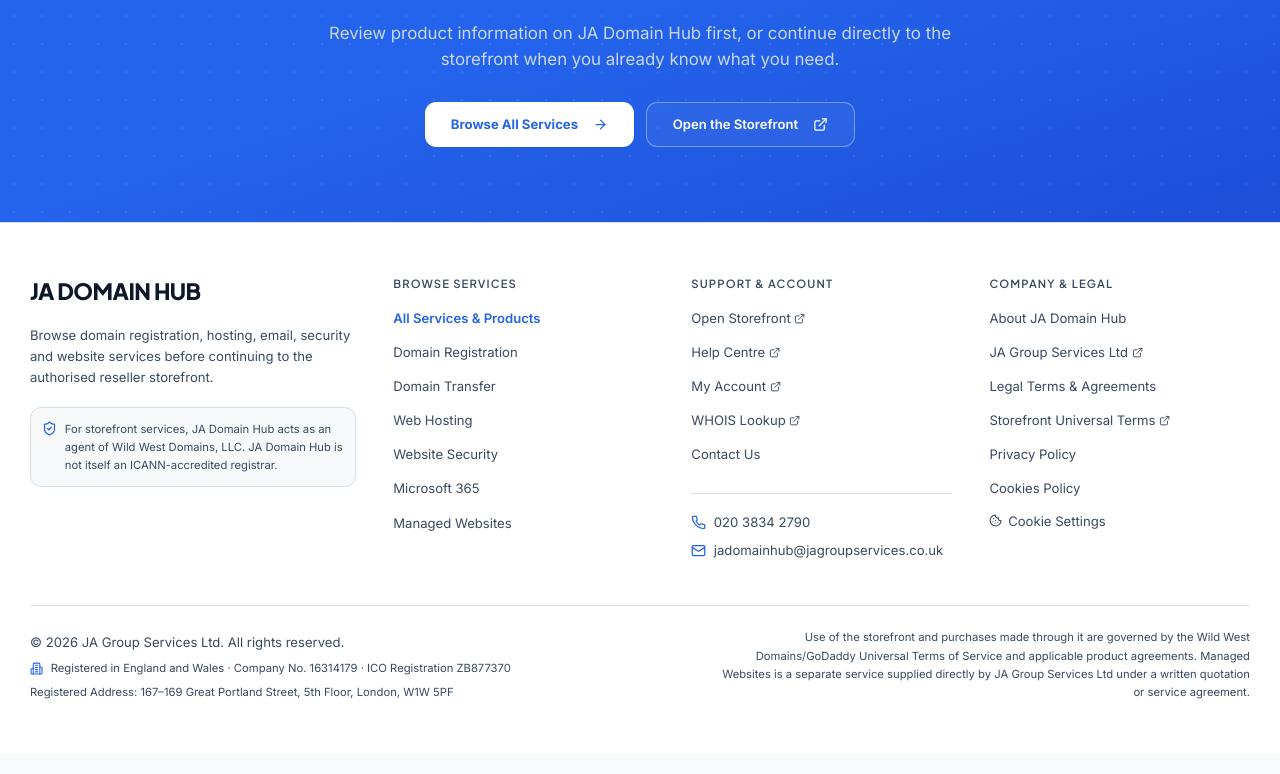
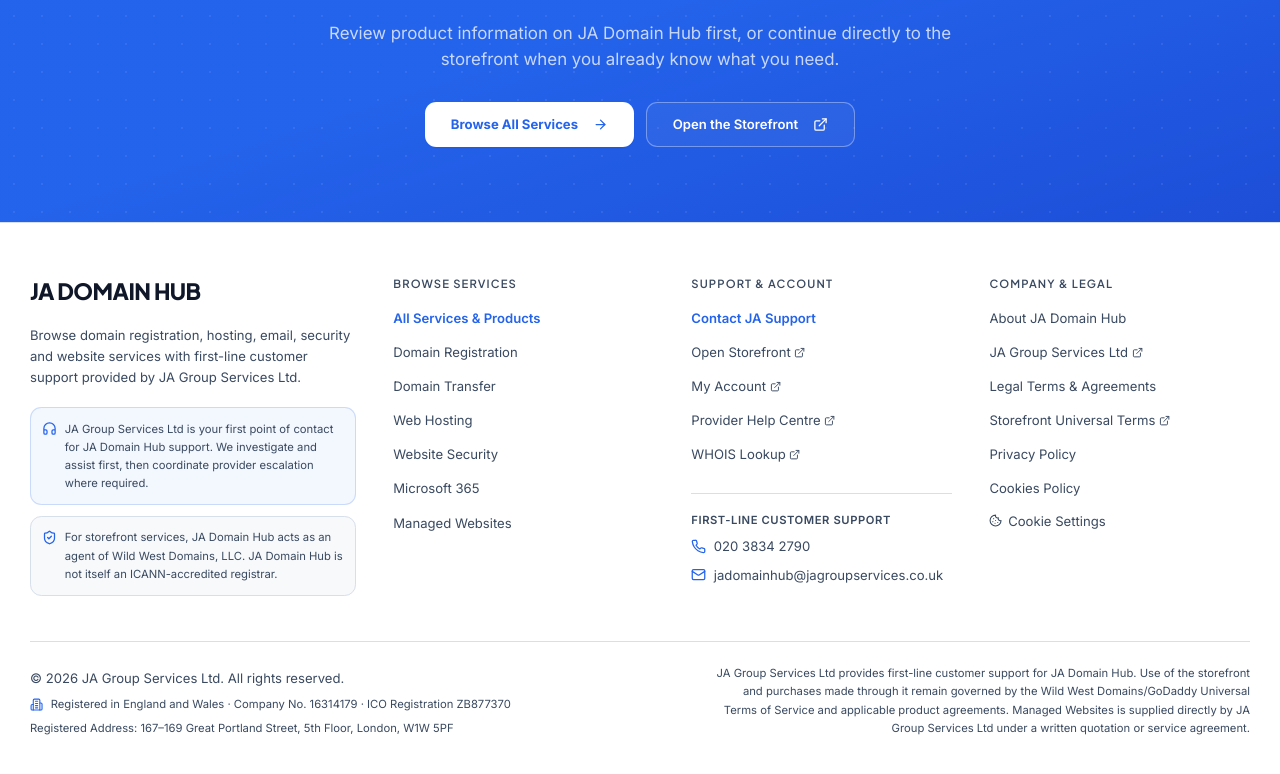
Before and after one commit to alfiemurray03/jadomainhub, a React (Vite) app: page / in a window 1280 px wide. Shown: the part 2885-3659 px from the top of the page. Built offline with nearby package versions, Linux system fonts and the light colour scheme; no server answers.

Commit message:
Make JA Group Services the primary support route in the footer

```diff
--- a/src/layouts/parts/Footer.tsx
+++ b/src/layouts/parts/Footer.tsx
@@ -1,4 +1,4 @@
-import { Building2, Cookie, ExternalLink, Mail, Phone, ShieldCheck } from 'lucide-react';
+import { Building2, Cookie, ExternalLink, Headphones, Mail, Phone, ShieldCheck } from 'lucide-react';
 
 const linkClass = 'text-sm text-muted-foreground transition-colors hover:text-foreground';
 const storefrontTermsUrl =
@@ -19,10 +19,17 @@
             </a>
 
             <p className="max-w-sm text-sm leading-relaxed text-muted-foreground">
-              Browse domain registration, hosting, email, security and website services before continuing to the authorised reseller storefront.
+              Browse domain registration, hosting, email, security and website services with first-line customer support provided by JA Group Services Ltd.
             </p>
 
-            <div className="mt-5 flex items-start gap-2 rounded-xl border border-border bg-muted/40 p-3 text-xs leading-relaxed text-muted-foreground">
+            <div className="mt-5 flex items-start gap-2 rounded-xl border border-primary/20 bg-primary/5 p-3 text-xs leading-relaxed text-muted-foreground">
+              <Headphones className="mt-0.5 h-4 w-4 shrink-0 text-primary" />
+              <span>
+                JA Group Services Ltd is your first point of contact for JA Domain Hub support. We investigate and assist first, then coordinate provider escalation where required.
+              </span>
+            </div>
+
+            <div className="mt-3 flex items-start gap-2 rounded-xl border border-border bg-muted/40 p-3 text-xs leading-relaxed text-muted-foreground">
               <ShieldCheck className="mt-0.5 h-4 w-4 shrink-0 text-primary" />
               <span>
                 For storefront services, JA Domain Hub acts as an agent of Wild West Domains, LLC. JA Domain Hub is not itself an ICANN-accredited registrar.
@@ -46,14 +53,15 @@
           <div>
             <h3 className="mb-4 text-xs font-semibold uppercase tracking-widest text-muted-foreground">Support &amp; Account</h3>
             <ul className="space-y-2.5">
+              <li><a href="/contact-us" className="text-sm font-semibold text-primary transition-colors hover:text-primary/80">Contact JA Support</a></li>
               <li><a href="https://store.jadomainhub.jagroupservices.co.uk" target="_blank" rel="noopener noreferrer" className={`${linkClass} inline-flex items-center gap-1`}>Open Storefront <ExternalLink className="h-3 w-3" /></a></li>
-              <li><a href="https://www.secureserver.net/help?pl_id=599857&prog_id=599857" target="_blank" rel="noopener noreferrer" className={`${linkClass} inline-flex items-center gap-1`}>Help Centre <ExternalLink className="h-3 w-3" /></a></li>
               <li><a href="https://account.secureserver.net/products?plid=599857" target="_blank" rel="noopener noreferrer" className={`${linkClass} inline-flex items-center gap-1`}>My Account <ExternalLink className="h-3 w-3" /></a></li>
+              <li><a href="https://www.secureserver.net/help?pl_id=599857&prog_id=599857" target="_blank" rel="noopener noreferrer" className={`${linkClass} inline-flex items-center gap-1`}>Provider Help Centre <ExternalLink className="h-3 w-3" /></a></li>
               <li><a href="https://www.secureserver.net/whois?plid=599857" target="_blank" rel="noopener noreferrer" className={`${linkClass} inline-flex items-center gap-1`}>WHOIS Lookup <ExternalLink className="h-3 w-3" /></a></li>
-              <li><a href="/contact-us" className={linkClass}>Contact Us</a></li>
             </ul>
 
             <div className="mt-7 space-y-2.5 border-t border-border pt-5">
+              <p className="text-xs font-semibold uppercase tracking-wider text-muted-foreground">First-line customer support</p>
               <a href="tel:02038342790" className="flex items-center gap-2 text-sm text-muted-foreground transition-colors hover:text-foreground">
                 <Phone className="h-4 w-4 text-primary" />
                 020 3834 2790
@@ -103,7 +111,7 @@
               <p className="text-xs leading-relaxed">Registered Address: 167–169 Great Portland Street, 5th Floor, London, W1W 5PF</p>
             </div>
             <p className="max-w-xl text-xs leading-relaxed lg:text-right">
-              Use of the storefront and purchases made through it are governed by the Wild West Domains/GoDaddy Universal Terms of Service and applicable product agreements. Managed Websites is a separate service supplied directly by JA Group Services Ltd under a written quotation or service agreement.
+              JA Group Services Ltd provides first-line customer support for JA Domain Hub. Use of the storefront and purchases made through it remain governed by the Wild West Domains/GoDaddy Universal Terms of Service and applicable product agreements. Managed Websites is supplied directly by JA Group Services Ltd under a written quotation or service agreement.
             </p>
           </div>
         </div>
```
